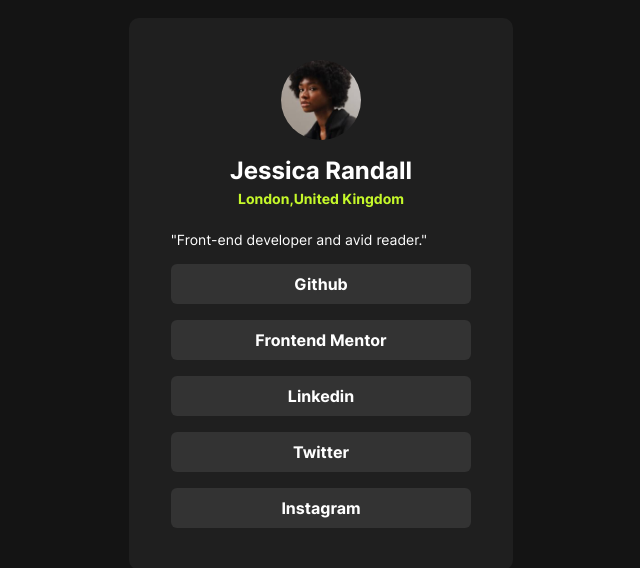
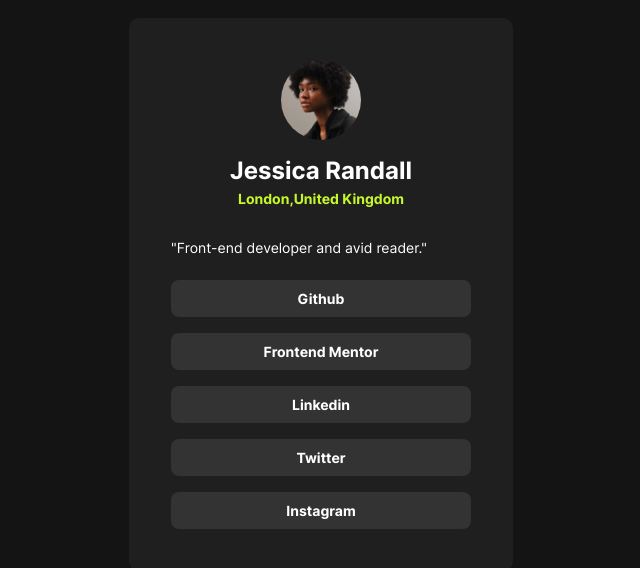
Before and after one commit to mohamedsec/Social-links-profile, a plain HTML site: page index.html in a window 1280 px wide. Shown: the part 106-674 px from the top of the page, without its empty margins (319-959 px from the left). Drawn offline with Linux system fonts and the light colour scheme.

Commit message:
scond update

```diff
--- a/style.css
+++ b/style.css
@@ -31,7 +31,7 @@ body {
   border-radius: 10px;
   display: flex;
   flex-direction: column;
-  gap: 24px;
+  gap: 32px;
   padding: 42px;
 }
 .usr {
@@ -61,7 +61,7 @@ h2 {
 .links {
   display: flex;
   flex-direction: column;
-  gap: 16px;
+  gap: 24px;
 }
 p {
   font-size: 14px;
@@ -75,11 +75,11 @@ p {
 }
 .link-item {
   background-color: var(--Grey7);
-  font-size: 16px;
+  font-size: 14px;
   text-transform: capitalize;
   text-align: center;
   padding: 10px 0;
-  border-radius: 6px;
+  border-radius: 8px;
   transition: all 0.2s ease-in;
   cursor: pointer;
   font-weight: 700;
```
